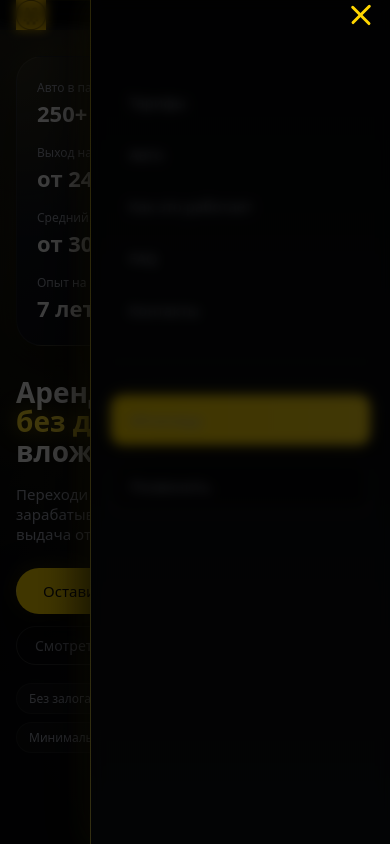
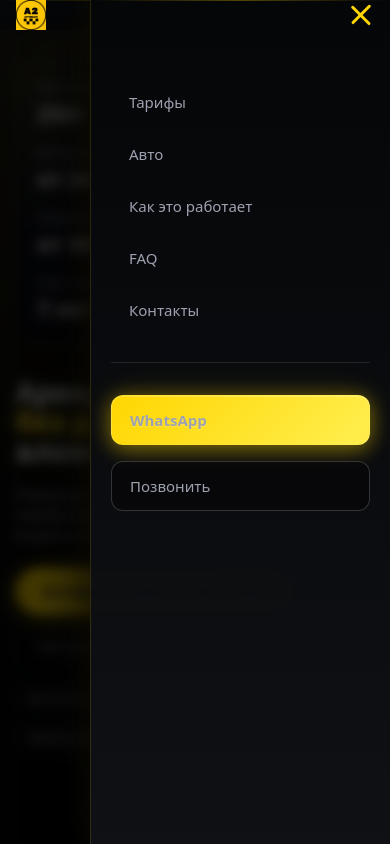
Before and after one commit to rakhatprostakk228/A2, a React (Vite) app: page / in a window 390 px wide. Both pictures are taken after a click on the button "Меню". Shown: the top 844 px of the page. Built offline with nearby package versions, Linux system fonts and the light colour scheme.

Commit message:
fix: number and mobile

```diff
--- a/src/App.tsx
+++ b/src/App.tsx
@@ -3,6 +3,60 @@ import './style.css'
 
 const App: React.FC = () => {
   const [mobileMenuOpen, setMobileMenuOpen] = useState(false)
+  const [phone, setPhone] = useState('')
+
+  // Функция форматирования телефона: +7 (XXX) - XXX - XX - XX
+  const formatPhone = (value: string): string => {
+    // Удаляем все нецифровые символы
+    let digits = value.replace(/\D/g, '')
+
+    // Если начинается с 7 или 8, убираем первую цифру (будет добавлен +7)
+    if (digits.startsWith('7')) {
+      digits = digits.substring(1)
+    } else if (digits.startsWith('8')) {
+      digits = digits.substring(1)
+    }
+
+    // Ограничиваем до 10 цифр
+    const limitedDigits = digits.substring(0, 10)
+
+    // Форматируем: +7 (XXX) - XXX - XX - XX
+    if (limitedDigits.length === 0) {
+      return '+7'
+    } else if (limitedDigits.length <= 3) {
+      return `+7 (${limitedDigits}`
+    } else if (limitedDigits.length <= 6) {
+      return `+7 (${limitedDigits.substring(0, 3)}) - ${limitedDigits.substring(3)}`
+    } else if (limitedDigits.length <= 8) {
+      return `+7 (${limitedDigits.substring(0, 3)}) - ${limitedDigits.substring(3, 6)} - ${limitedDigits.substring(6)}`
+    } else {
+      return `+7 (${limitedDigits.substring(0, 3)}) - ${limitedDigits.substring(3, 6)} - ${limitedDigits.substring(6, 8)} - ${limitedDigits.substring(8)}`
+    }
+  }
+
+  const handlePhoneChange = (e: React.ChangeEvent<HTMLInputElement>) => {
+    const value = e.target.value
+    // Если пользователь пытается удалить +7, не позволяем
+    if (value.length < 2) {
+      setPhone('+7')
+      return
+    }
+    setPhone(formatPhone(value))
+  }
+
+  const handlePhoneKeyDown = (e: React.KeyboardEvent<HTMLInputElement>) => {
+    // Разрешаем удаление, но не позволяем удалить +7
+    if (e.key === 'Backspace' && phone.length <= 2) {
+      e.preventDefault()
+    }
+  }
+
+  const handlePhoneFocus = () => {
+    // Если поле пустое, устанавливаем +7
+    if (!phone || phone.length < 2) {
+      setPhone('+7')
+    }
+  }
 
   useEffect(() => {
     // Блокировка скролла при открытом меню
@@ -69,18 +123,18 @@ const App: React.FC = () => {
 
   return (
     <div className="page">
+      {mobileMenuOpen && (
+        <div
+          className="mobile-menu-overlay"
+          onClick={() => setMobileMenuOpen(false)}
+        />
+      )}
       <header className="header">
         <div className="container header-inner">
           <div className="logo">
             <img src="/logo.jpg" alt="A2" className="logo-image" />
             <span className="logo-text">Авто в аренду для такси</span>
           </div>
-          {mobileMenuOpen && (
-            <div
-              className="mobile-menu-overlay"
-              onClick={() => setMobileMenuOpen(false)}
-            />
-          )}
           <nav className={`nav ${mobileMenuOpen ? 'nav-open' : ''}`}>
             <a href="#tariffs" onClick={() => setMobileMenuOpen(false)}>Тарифы</a>
             <a href="#fleet" onClick={() => setMobileMenuOpen(false)}>Авто</a>
@@ -563,12 +617,22 @@ const App: React.FC = () => {
                 const target = e.target as HTMLFormElement
                 const formData = new FormData(target)
                 const name = (formData.get('name') as string) || ''
-                const phone = (formData.get('phone') as string) || ''
+                // Извлекаем только цифры из форматированного телефона
+                const phoneDigits = phone.replace(/\D/g, '').replace(/^7/, '')
+                // Проверяем, что есть 10 цифр
+                if (phoneDigits.length !== 10) {
+                  alert('Пожалуйста, введите полный номер телефона (10 цифр)')
+                  return
+                }
+                const formattedPhone = `+7${phoneDigits}`
                 const tariff = (formData.get('tariff') as string) || ''
                 const encoded = encodeURIComponent(
-                  `Заявка с сайта A2.\nИмя: ${name}\nТелефон: ${phone}\nТариф: ${tariff}`,
+                  `Заявка с сайта A2.\nИмя: ${name}\nТелефон: ${formattedPhone}\nТариф: ${tariff}`,
                 )
                 window.open(`https://wa.me/+77003608822?text=${encoded}`, '_blank')
+                // Сбрасываем форму после отправки
+                setPhone('')
+                target.reset()
               }}
             >
               <h3>Оставить заявку</h3>
@@ -581,7 +645,11 @@ const App: React.FC = () => {
                 <input
                   name="phone"
                   type="tel"
-                  placeholder="+7 ___ ___ __ __"
+                  value={phone}
+                  onChange={handlePhoneChange}
+                  onKeyDown={handlePhoneKeyDown}
+                  onFocus={handlePhoneFocus}
+                  placeholder="+7 (777) - 777 - 77 - 77"
                   required
                 />
               </label>
--- a/src/style.css
+++ b/src/style.css
@@ -396,12 +396,15 @@ img {
 }
 
 .btn-primary {
-  background: linear-gradient(90deg, var(--primary) 0, var(--primary-strong) 100%);
+  background: linear-gradient(135deg, var(--primary) 0%, #ffed4a 50%, var(--primary-strong) 100%);
   background-size: 200% 100%;
-  color: #111;
-  box-shadow: 0 18px 40px rgba(0, 0, 0, 0.8), 0 0 20px rgba(255, 214, 0, 0.2);
+  color: #0a0a0a;
+  font-weight: 600;
+  text-shadow: 0 1px 2px rgba(255, 255, 255, 0.3);
+  box-shadow: 0 4px 20px rgba(255, 214, 0, 0.4), 0 0 30px rgba(255, 214, 0, 0.2), inset 0 1px 0 rgba(255, 255, 255, 0.2);
   position: relative;
   overflow: hidden;
+  border: 1px solid rgba(255, 255, 255, 0.1);
 }
 
 .btn-primary::before {
@@ -411,8 +414,8 @@ img {
   left: -100%;
   width: 100%;
   height: 100%;
-  background: linear-gradient(90deg, transparent, rgba(255, 255, 255, 0.3), transparent);
-  transition: left 0.5s ease;
+  background: linear-gradient(90deg, transparent, rgba(255, 255, 255, 0.4), transparent);
+  transition: left 0.6s cubic-bezier(0.4, 0, 0.2, 1);
 }
 
 .btn-primary:hover::before {
@@ -420,14 +423,16 @@ img {
 }
 
 .btn-primary:hover {
-  filter: brightness(1.1);
+  filter: brightness(1.15) saturate(1.1);
   transform: translateY(-2px);
-  box-shadow: 0 22px 45px rgba(0, 0, 0, 0.9), 0 0 30px rgba(255, 214, 0, 0.4);
+  box-shadow: 0 6px 30px rgba(255, 214, 0, 0.5), 0 0 40px rgba(255, 214, 0, 0.3), inset 0 1px 0 rgba(255, 255, 255, 0.3);
   background-position: 100% 0;
+  color: #000;
 }
 
 .btn-primary:active {
   transform: translateY(0);
+  box-shadow: 0 2px 15px rgba(255, 214, 0, 0.3), 0 0 20px rgba(255, 214, 0, 0.2);
 }
 
 .btn-outline {
@@ -1391,7 +1396,7 @@ a:focus-visible {
     transition: right 0.4s cubic-bezier(0.4, 0, 0.2, 1);
     box-shadow: -10px 0 40px rgba(0, 0, 0, 0.8), 0 0 30px rgba(255, 214, 0, 0.1);
     border-left: 1px solid rgba(255, 214, 0, 0.15);
-    z-index: 100;
+    z-index: 101;
     overflow-y: auto;
   }
 
@@ -1491,20 +1496,6 @@ a:focus-visible {
     margin-top: 8px;
   }
 
-  /* Оверлей для мобильного меню */
-  .nav-open::before {
-    content: '';
-    position: fixed;
-    top: 0;
-    left: 0;
-    width: 100vw;
-    height: 100vh;
-    background: rgba(0, 0, 0, 0.75);
-    backdrop-filter: blur(6px);
-    z-index: 99;
-    animation: fadeIn 0.3s ease-out;
-  }
-
   .hero-inner {
     grid-template-columns: minmax(0, 1fr);
   }
```
